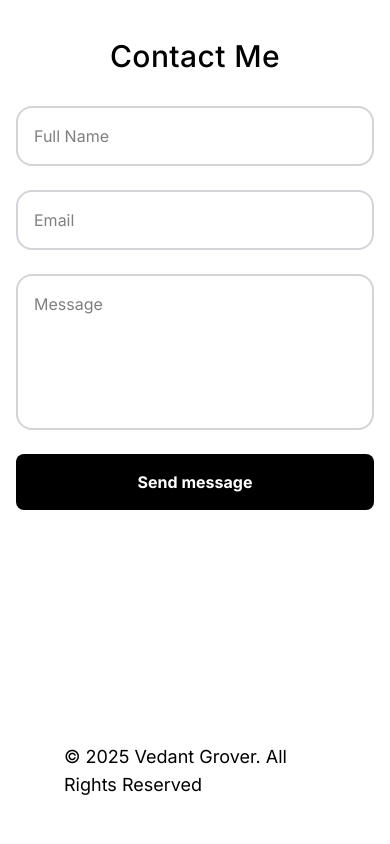
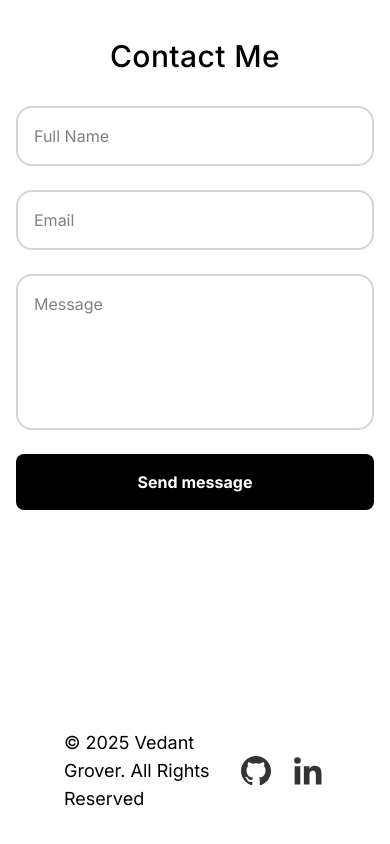
Before and after one commit to vedantgrover/VedantsPortfolio, a Next.js app: page / in a window 390 px wide. Shown: the part 4368-5212 px from the top of the page. Built offline with nearby package versions, Linux system fonts and the light colour scheme.

Commit message:
Show social in footer when screen is small

```diff
--- a/app/components/Footer.tsx
+++ b/app/components/Footer.tsx
@@ -11,14 +11,14 @@ const Footer = memo(() => {
           &copy; {new Date().getFullYear()} Vedant Grover. All Rights Reserved
         </div>
       </div>
-      {/* <div className="flex items-center text-lg gap-4">
+      <div className="flex md:hidden items-center text-lg gap-4">
         <Link href="https://github.com/vedantgrover" target="_blank">
           <GithubIcon />
         </Link>
         <Link href="https://www.linkedin.com/in/vedantgrover23/" target="_blank">
           <LinkedinIcon />
         </Link>
-      </div> */}
+      </div>
     </footer>
   );
 });
```
